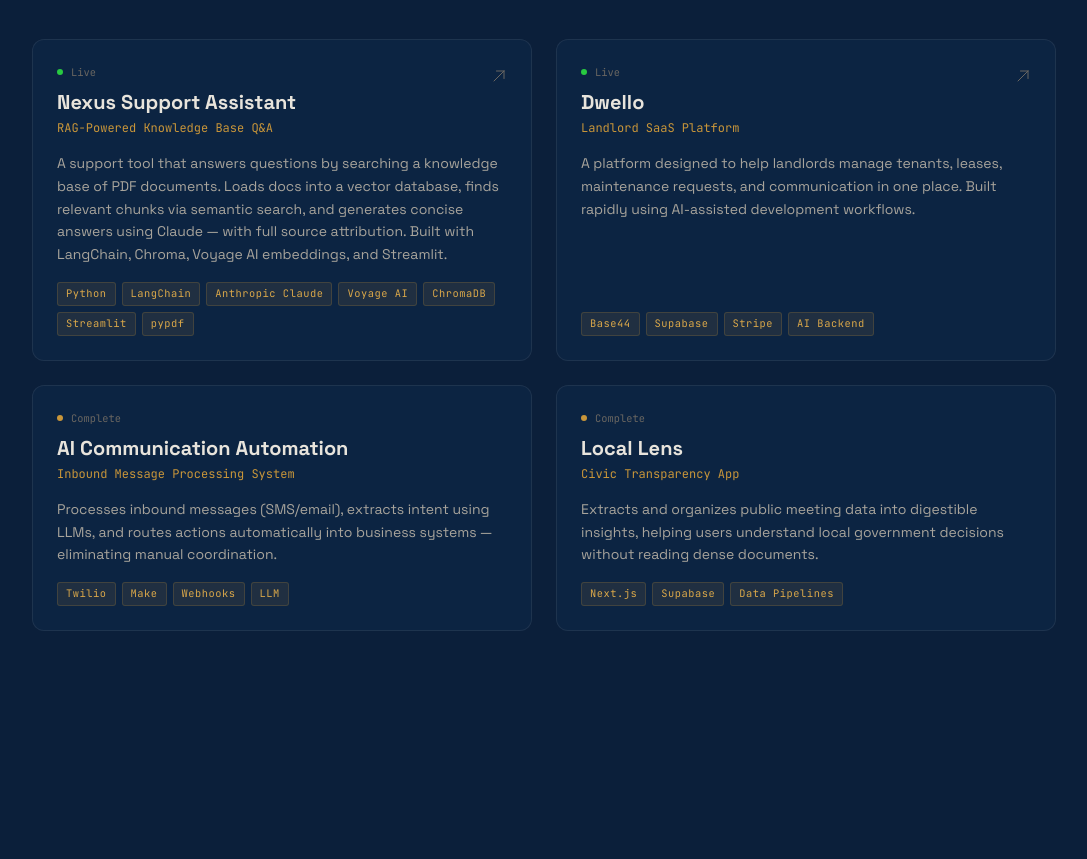
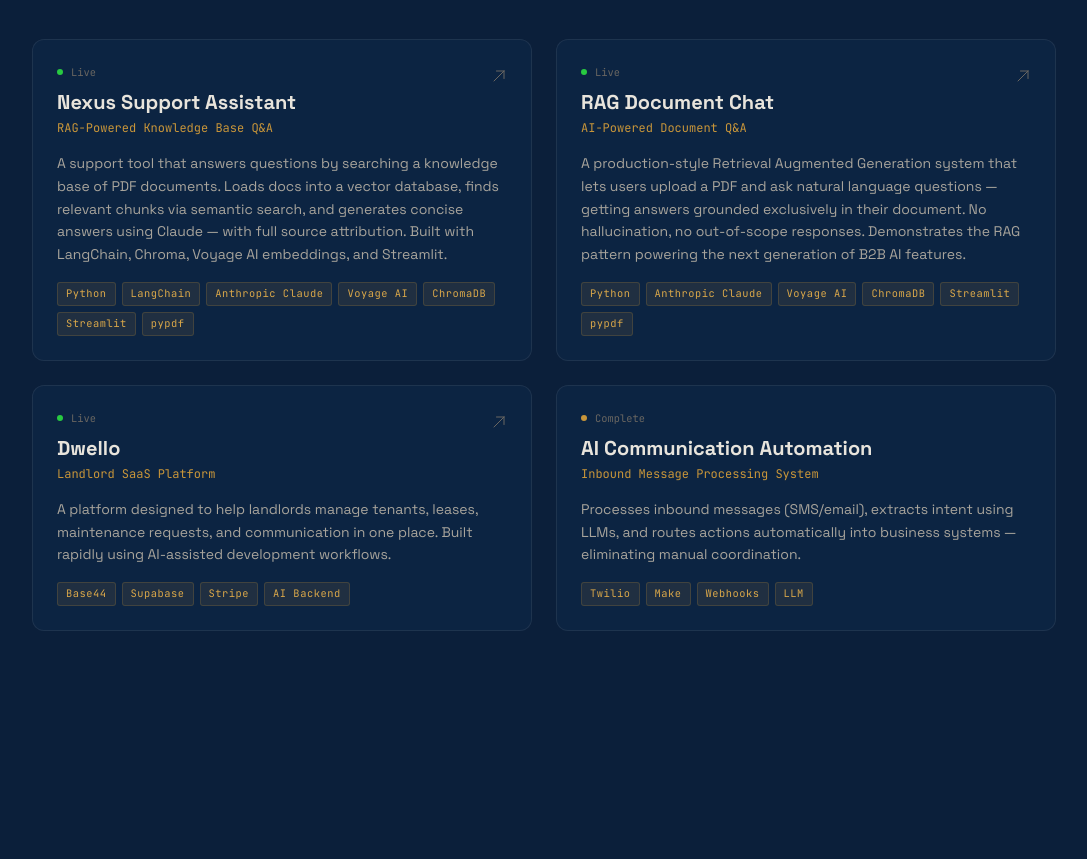
Before and after one commit to kcarroll88/portfolio-site, a Next.js app: page / in a window 1280 px wide. Shown: the part 2172-3031 px from the top of the page, without its empty margins (136-1223 px from the left). Built offline with nearby package versions, Linux system fonts and the light colour scheme.

Commit message:
Restore RAG Document Chat at position 3, remove Local Lens

```diff
--- a/src/components/Projects.tsx
+++ b/src/components/Projects.tsx
@@ -34,6 +34,15 @@
     status: 'live',
   },
   {
+    name: 'RAG Document Chat',
+    tagline: 'AI-Powered Document Q&A',
+    description:
+      'A production-style Retrieval Augmented Generation system that lets users upload a PDF and ask natural language questions — getting answers grounded exclusively in their document. No hallucination, no out-of-scope responses. Demonstrates the RAG pattern powering the next generation of B2B AI features.',
+    stack: ['Python', 'Anthropic Claude', 'Voyage AI', 'ChromaDB', 'Streamlit', 'pypdf'],
+    link: 'https://kcarroll-ai.streamlit.app',
+    status: 'live',
+  },
+  {
     name: 'Dwello',
     tagline: 'Landlord SaaS Platform',
     description:
@@ -48,14 +57,6 @@
     description:
       'Processes inbound messages (SMS/email), extracts intent using LLMs, and routes actions automatically into business systems — eliminating manual coordination.',
     stack: ['Twilio', 'Make', 'Webhooks', 'LLM'],
-    status: 'complete',
-  },
-  {
-    name: 'Local Lens',
-    tagline: 'Civic Transparency App',
-    description:
-      'Extracts and organizes public meeting data into digestible insights, helping users understand local government decisions without reading dense documents.',
-    stack: ['Next.js', 'Supabase', 'Data Pipelines'],
     status: 'complete',
   },
 ];
```
